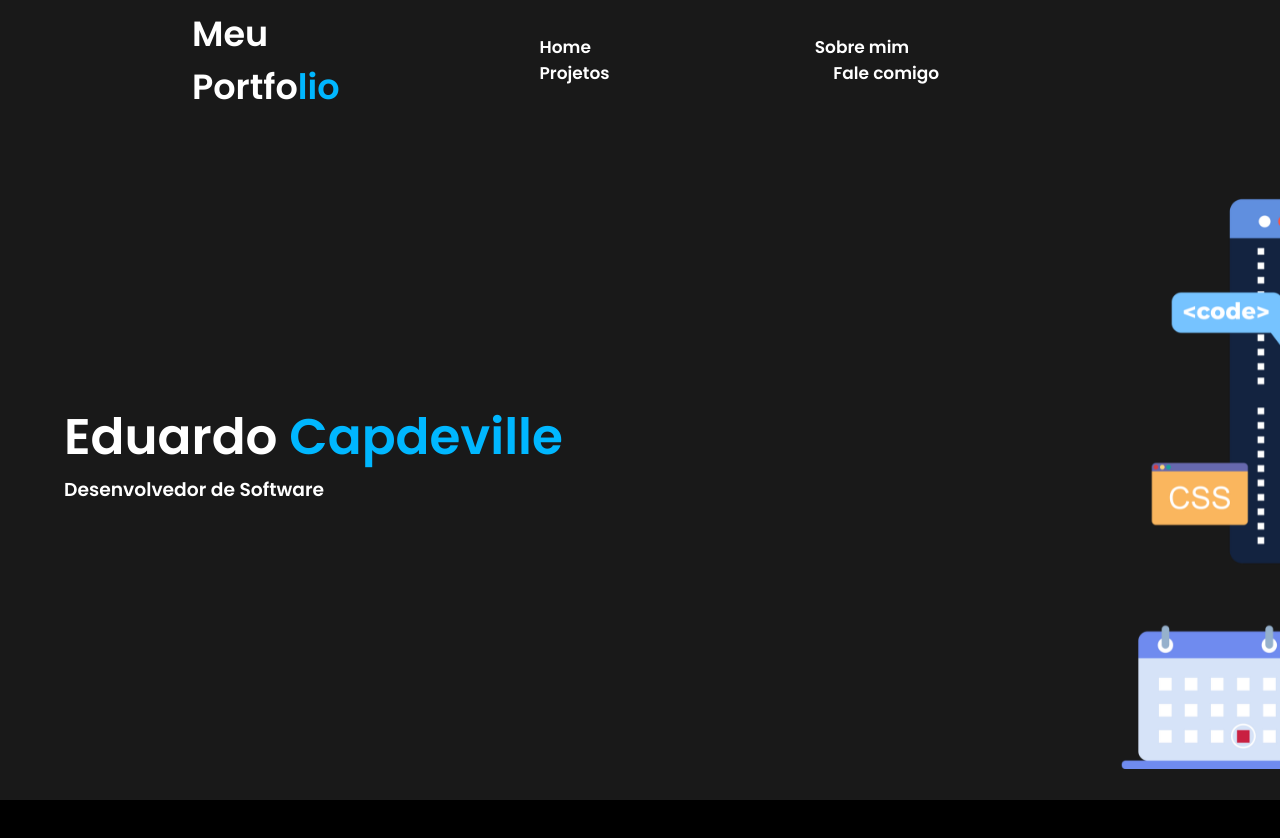
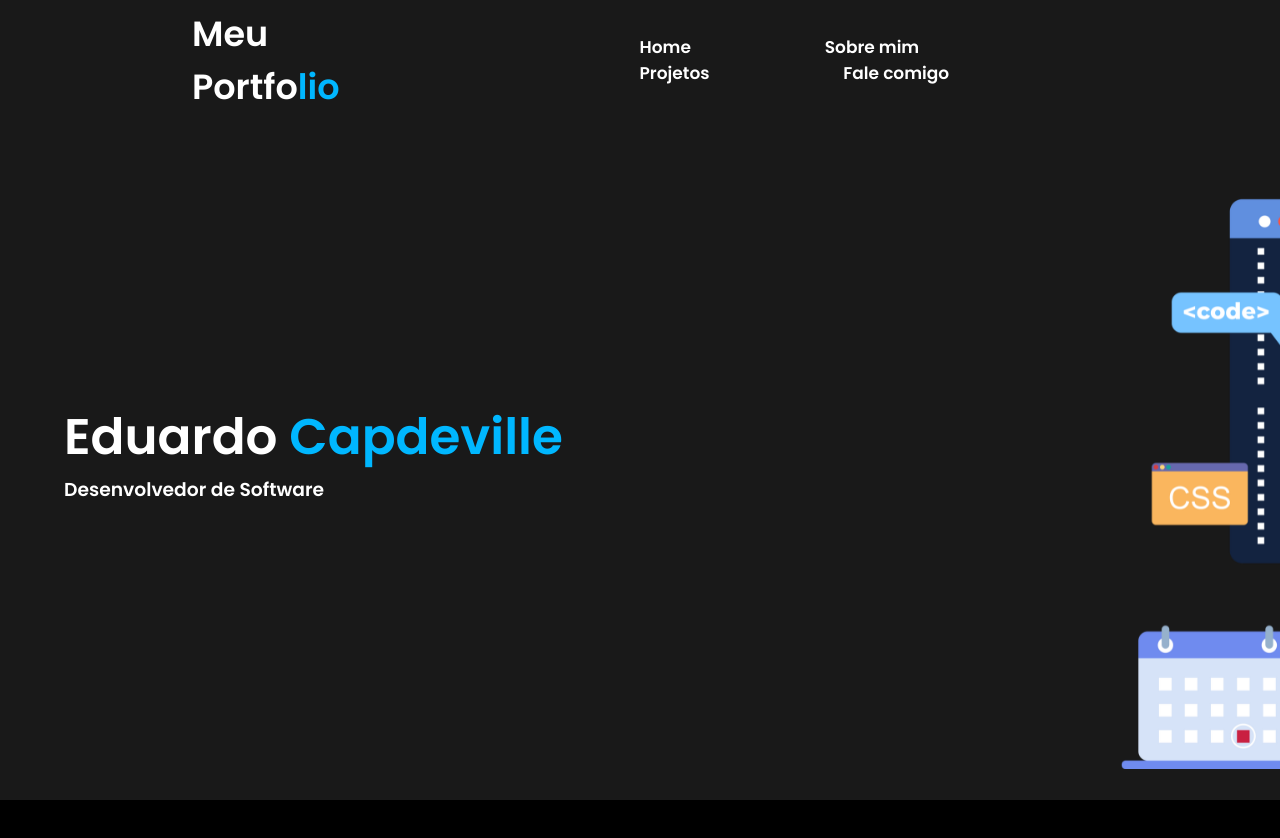
Before and after one commit to EduCapdeville/1---meu-portfolio, a plain HTML site: page index.html in a window 1280 px wide. Shown: the top 838 px of the page. Drawn offline with Linux system fonts and the light colour scheme.

Commit message:
changes in styles.css

```diff
--- a/styles.css
+++ b/styles.css
@@ -29,21 +29,22 @@
 
   }
 
-.portfolio {
+.navbar .portfolio {
     color: #ffffff;
     font-size: 35px;
 }
 
-.portfolio span {
+.navbar .portfolio span {
     font-size: 35px;
     color: #00b7ff;
+    margin-right: 200px;
 }
 
 .navbar li {
     color: #ffffff;
     display: inline-block;
-    margin-left: 200px;
-    margin-right: 20px;
+    margin-left: 100px;
+    margin-right: 30px;
     list-style: none;
     font-size: 17px;
     cursor: pointer;
```
